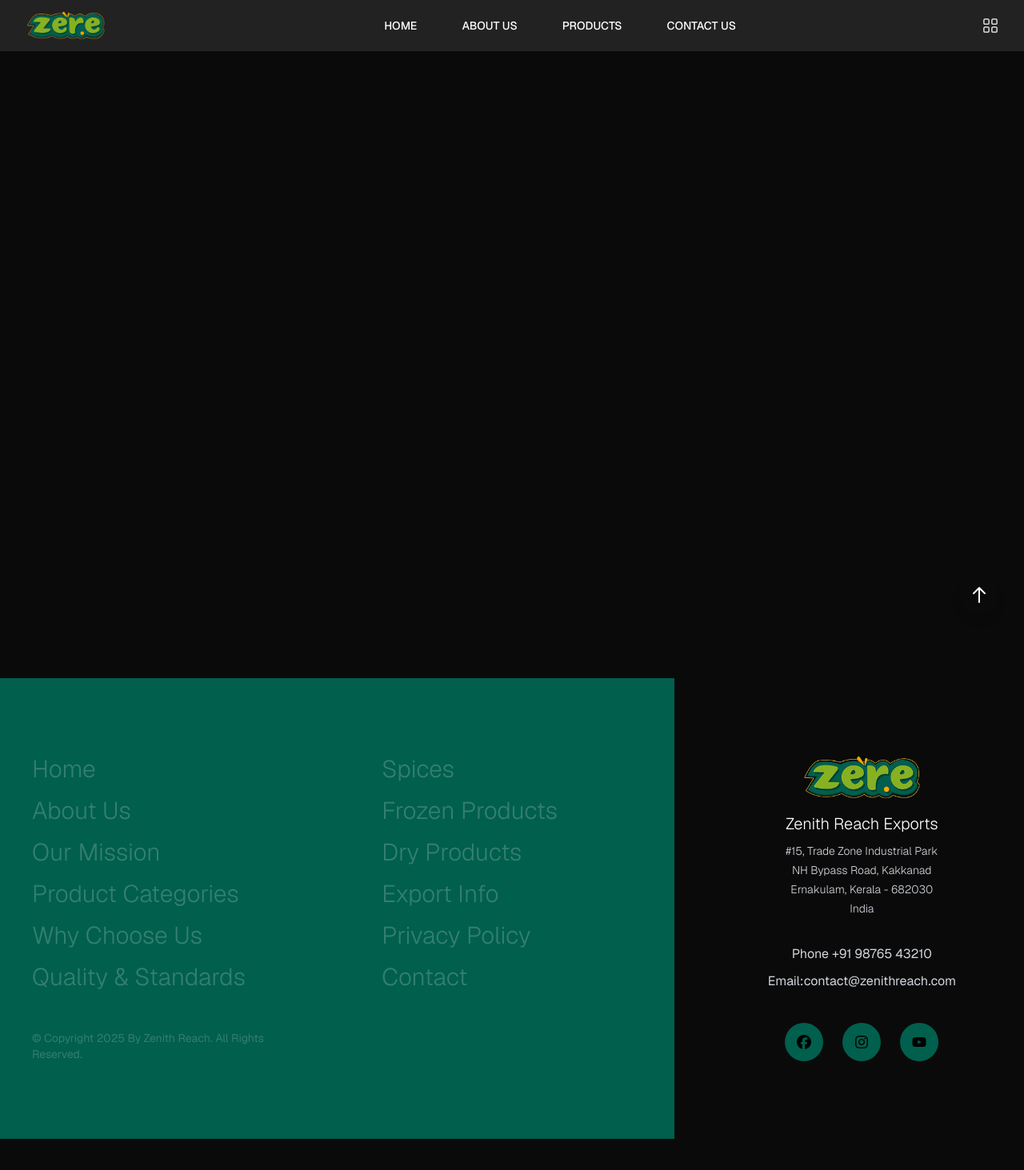
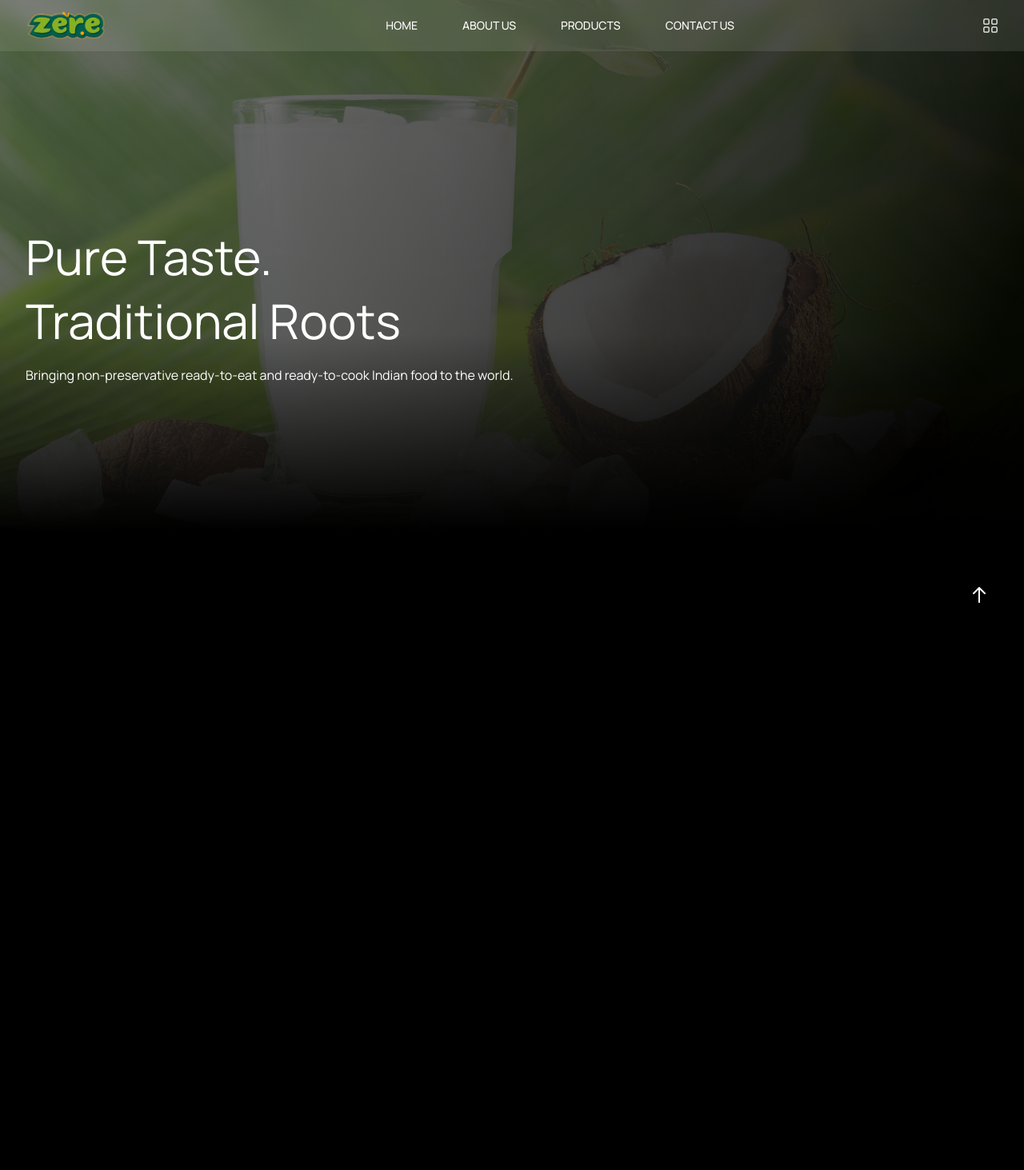
Before and after one commit to mastrovia/zenith-reach, a Next.js app: page / in a window 1280 px wide. Shown: the top 1463 px of the page at 80% size. Before the commit the page ends 1424 px from the top, so only its background shows below. Built offline with nearby package versions, Linux system fonts and the light colour scheme.

Commit message:
Feat: Add HeroSection component and update layout with new styles and images

```diff
--- a/src/app/globals.css
+++ b/src/app/globals.css
@@ -1,16 +1,15 @@
-@import 'tailwindcss';
+@import "tailwindcss";
 
 :root {
-    --background: #0a0a0a;
+  --background: #000000;
   --foreground: #ffffff;
-    --primary: #015F4D;
-    --primary-dark: #015F4D80;
-    --secondary: #87B023;
+  --primary: #015f4d;
+  --primary-dark: #015f4d80;
+  --secondary: #87b023;
   --accent: #4ade80;
   --muted: #1a1a1a;
   --muted-foreground: #a3a3a3;
 }
-
 
 @theme inline {
   --color-background: var(--background);
@@ -34,10 +33,20 @@
   background: linear-gradient(135deg, var(--food-light-green) 0%, var(--food-green) 100%);
 }
 
+@layer components {
+  .font-manrope {
+    font-family: "Manrope", sans-serif;
+  }
+  .max-w-section {
+    @apply max-w-7xl;
+  }
+}
+
 body {
   background: var(--background);
   color: var(--foreground);
-    font-family: var(--font-geist-sans), Arial, Helvetica, sans-serif;
+  /* font-family: var(--font-geist-sans), Arial, Helvetica, sans-serif; */
+  font-family: var(--font-manrope), Arial, Helvetica, sans-serif;
   line-height: 1.6;
 }
 
--- a/src/app/layout.tsx
+++ b/src/app/layout.tsx
@@ -1,19 +1,24 @@
-import type { Metadata } from 'next';
-import { Geist, Geist_Mono } from 'next/font/google';
-import './globals.css';
+import type { Metadata } from "next";
+import { Geist, Geist_Mono, Manrope } from "next/font/google";
+import "./globals.css";
 
 const geistSans = Geist({
-    variable: '--font-geist-sans',
-    subsets: ['latin'],
+  variable: "--font-geist-sans",
+  subsets: ["latin"],
 });
 
 const geistMono = Geist_Mono({
-    variable: '--font-geist-mono',
-    subsets: ['latin'],
+  variable: "--font-geist-mono",
+  subsets: ["latin"],
+});
+
+const manrope = Manrope({
+  variable: "--font-manrope",
+  subsets: ["latin"],
 });
 
 export const metadata: Metadata = {
-    title: 'Zenith Reach - Reach New Heights',
+  title: "Zenith Reach - Reach New Heights",
   description: "Bringing India's Tradition to the World",
 };
 
@@ -24,9 +29,7 @@ export default function RootLayout({
 }>) {
   return (
     <html lang="en">
-            <body className={`${geistSans.variable} ${geistMono.variable} antialiased`}>
-                {children}
-            </body>
+      <body className={`${geistSans.variable} ${geistMono.variable} ${manrope.variable} antialiased`}>{children}</body>
     </html>
   );
 }
--- a/src/app/page.tsx
+++ b/src/app/page.tsx
@@ -2,6 +2,7 @@
 
 import Footer from "@/components/ui/Footer";
 import Header from "@/components/ui/Header";
+import HeroSection from "@/components/ui/HeroSection";
 import { useState } from "react";
 
 export default function Home() {
@@ -11,6 +12,10 @@ export default function Home() {
     <div className="min-h-screen bg-background">
       {/* Navigation */}
       <Header isMenuOpen={isMenuOpen} setIsMenuOpen={setIsMenuOpen} />
+
+      {/* Hero Section */}
+      <HeroSection />
+
       <div className="h-screen"></div>
 
       <Footer />
--- a/src/components/ui/Footer.tsx
+++ b/src/components/ui/Footer.tsx
@@ -41,8 +41,8 @@ const Footer = () => {
   return (
     <>
       {/* Footer */}
-      <footer className="pt-12">
-        <div className="grid grid-cols-1 md:grid-cols-3 gap-8 md:justify-center w-full">
+      <footer className="bg-primary relative">
+        <div className="max-w-section mx-auto grid grid-cols-1 md:grid-cols-3 gap-8 md:justify-center w-full">
           <div className="md:col-span-2 bg-primary py-12">
             <div className="grid grid-cols-1 md:grid-cols-2 gap-8 justify-between items-start w-full mt-12">
               <div className="w-full px-10">
@@ -74,7 +74,8 @@ const Footer = () => {
               </div>
             </div>
           </div>
-          <div className="md:col-span-1 grid justify-center items-center">
+
+          <div className="md:col-span-1 grid justify-center items-center bg-background">
             <div className="md:text-right flex flex-col gap-4 items-center my-12">
               <Image src="/image/logo.png" alt="Logo" width={150} height={40} />
               <div className="text-center">
--- a/src/components/ui/Header.tsx
+++ b/src/components/ui/Header.tsx
@@ -1,6 +1,6 @@
-import Image from 'next/image';
-import React from 'react';
-import { BsGrid, BsGridFill } from 'react-icons/bs';
+import Image from "next/image";
+import React from "react";
+import { BsGrid, BsGridFill } from "react-icons/bs";
 
 type Props = {
   isMenuOpen: boolean;
@@ -10,7 +10,7 @@ type Props = {
 const Header = ({ isMenuOpen, setIsMenuOpen }: Props) => {
   return (
     <nav className="fixed top-0 w-full z-50 glass">
-            <div className="max-w-7xl mx-auto px-4 sm:px-6 lg:px-8">
+      <div className="max-w-section mx-auto px-4 sm:px-6 lg:px-8">
         <div className="flex justify-between items-center h-16">
           <div className="flex items-center">
             <div className="flex-shrink-0">
@@ -21,47 +21,30 @@ const Header = ({ isMenuOpen, setIsMenuOpen }: Props) => {
           {/* Desktop Navigation */}
           <div className="hidden md:block">
             <div className="ml-10 flex items-baseline space-x-8">
-                            <a
-                                href="#home"
-                                className="text-foreground hover:text-food-green px-3 py-2 text-sm font-medium transition-colors"
-                            >
+              <a href="#home" className="text-foreground hover:text-food-green px-3 py-2 text-sm font-medium transition-colors">
                 HOME
               </a>
-                            <a
-                                href="#about"
-                                className="text-foreground hover:text-food-green px-3 py-2 text-sm font-medium transition-colors"
-                            >
+              <a href="#about" className="text-foreground hover:text-food-green px-3 py-2 text-sm font-medium transition-colors">
                 ABOUT US
               </a>
-                            <a
-                                href="#products"
-                                className="text-foreground hover:text-food-green px-3 py-2 text-sm font-medium transition-colors"
-                            >
+              <a href="#products" className="text-foreground hover:text-food-green px-3 py-2 text-sm font-medium transition-colors">
                 PRODUCTS
               </a>
-                            <a
-                                href="#contact"
-                                className="text-foreground hover:text-food-green px-3 py-2 text-sm font-medium transition-colors"
-                            >
+              <a href="#contact" className="text-foreground hover:text-food-green px-3 py-2 text-sm font-medium transition-colors">
                 CONTACT US
               </a>
             </div>
           </div>
 
-                    <BsGrid size={20} />
+          <BsGrid className="hidden md:block" size={20} />
 
           {/* Mobile menu button */}
-                    <div className="md:hidden">
+          <div className="md:hidden flex items-center">
             <button
               onClick={() => setIsMenuOpen(!isMenuOpen)}
               className="text-foreground hover:text-food-green focus:outline-none focus:text-food-green"
             >
-                            <svg
-                                className="h-6 w-6"
-                                fill="none"
-                                viewBox="0 0 24 24"
-                                stroke="currentColor"
-                            >
+              <svg className="h-6 w-6" fill="none" viewBox="0 0 24 24" stroke="currentColor">
                 {isMenuOpen ? <BsGridFill size={20} /> : <BsGrid size={20} />}
               </svg>
             </button>
@@ -73,28 +56,16 @@ const Header = ({ isMenuOpen, setIsMenuOpen }: Props) => {
       {isMenuOpen && (
         <div className="md:hidden">
           <div className="px-2 pt-2 pb-3 space-y-1 sm:px-3 glass">
-                        <a
-                            href="#home"
-                            className="text-foreground hover:text-food-green block px-3 py-2 text-base font-medium"
-                        >
+            <a href="#home" className="text-foreground hover:text-food-green block px-3 py-2 text-base font-medium">
               HOME
             </a>
-                        <a
-                            href="#about"
-                            className="text-foreground hover:text-food-green block px-3 py-2 text-base font-medium"
-                        >
+            <a href="#about" className="text-foreground hover:text-food-green block px-3 py-2 text-base font-medium">
               ABOUT US
             </a>
-                        <a
-                            href="#products"
-                            className="text-foreground hover:text-food-green block px-3 py-2 text-base font-medium"
-                        >
+            <a href="#products" className="text-foreground hover:text-food-green block px-3 py-2 text-base font-medium">
               PRODUCTS
             </a>
-                        <a
-                            href="#contact"
-                            className="text-foreground hover:text-food-green block px-3 py-2 text-base font-medium"
-                        >
+            <a href="#contact" className="text-foreground hover:text-food-green block px-3 py-2 text-base font-medium">
               CONTACT US
             </a>
           </div>
--- /dev/null
+++ b/src/components/ui/HeroSection.tsx
@@ -0,0 +1,16 @@
+export default function HeroSection() {
+  return (
+    <section className="relative md:h-full">
+      <img src="/banners/home-page-bg.png" alt="" />
+      <div className="absolute bottom-0 left-0 w-full h-96">
+        <div className="max-w-section mx-auto px-4 sm:px-6 lg:px-8">
+          <h1 className="text-4xl md:text-6xl text-white mb-4 leading-20">
+            Pure Taste. <br />
+            Traditional Roots
+          </h1>
+          <p>Bringing non-preservative ready-to-eat and ready-to-cook Indian food to the world.</p>
+        </div>
+      </div>
+    </section>
+  );
+}
```
Also changed, not shown: public/banners/home-page-bg.png (added), 1 other file (tests, documents, lock files or other folders). Lines whose indentation alone changed are shown as unchanged.
